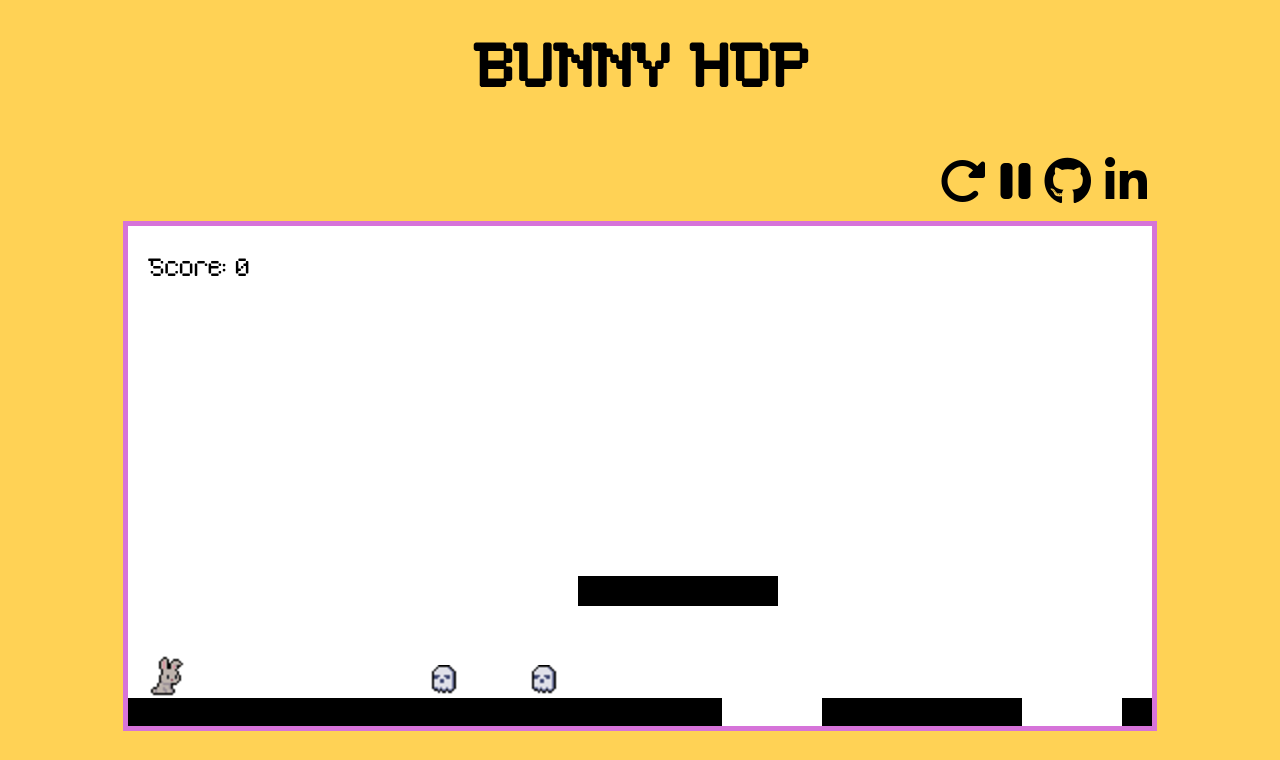
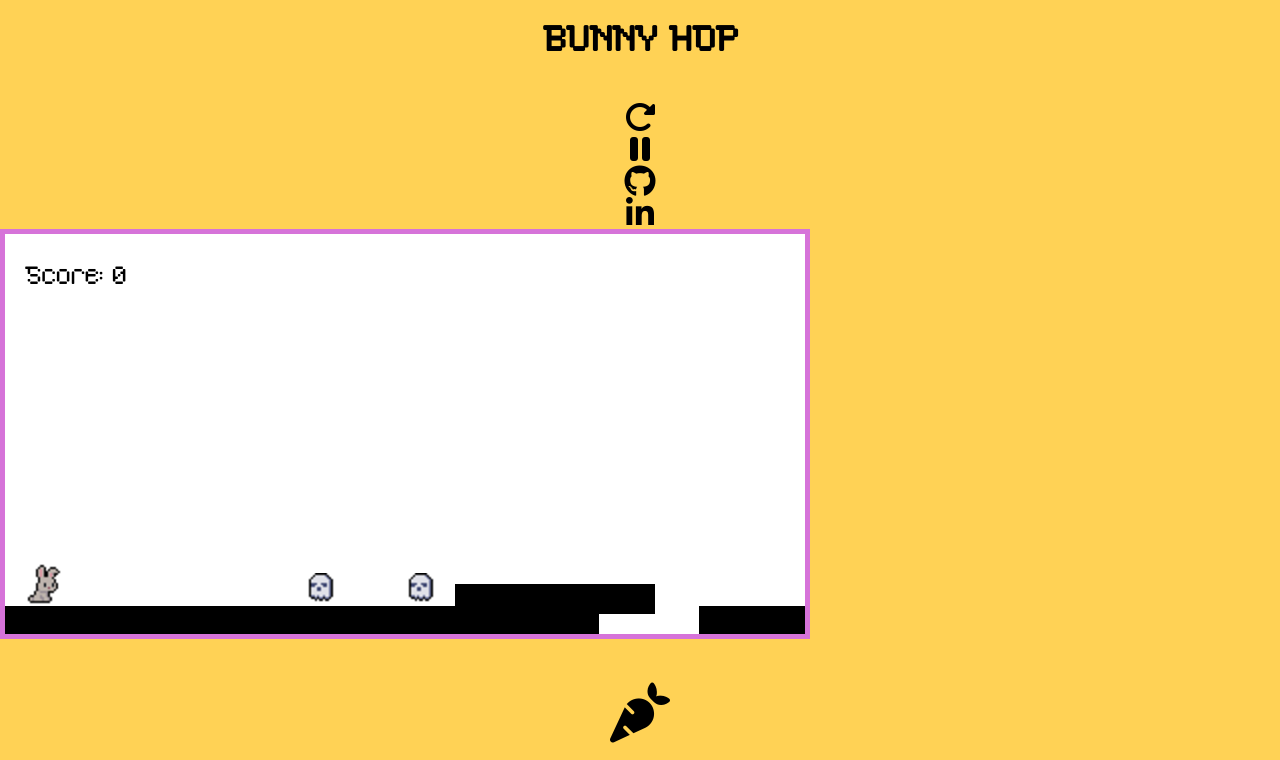
Before and after one commit to olga-bessonova/BunnyHop, a plain HTML site: page index.html in a window 1280 px wide. Shown: the top 760 px of the page. Drawn offline with Linux system fonts and the light colour scheme.

Commit message:
Update styles

```diff
--- a/index.css
+++ b/index.css
@@ -21,15 +21,6 @@ li {
 #canvas {
   padding: 0;
   margin: auto;
-  /* display: block; */
-
-  /* position: absolute;
-  top: 0;
-  bottom: 0;
-  left: 0;
-  right: 0; */
-  /* background: rgb(243, 200, 207); */
-  /* transform: translate(-50%,-50%); */
   border: 5px solid rgb(214, 115, 217);
 }
 
@@ -40,115 +31,41 @@ li {
   display: none;
 }
 
-
-/* #main-container {
-  position: absolute;
-  top: 50%;
-  left: 50%;
-  transform: translate(-50%, -50%);
-  width: 1200px;
-  height: 700px;
-} */
-
-
 h1 {
   font-family: "myFontHack", "myFontSnes", 'Courier New';
-  font-size: 60px;
+  font-size: 35px;
   width: 100%;
   text-align: center;
-  /* margin: 10px; */
 }
 
 #instructions {
   font-family: 'Courier New';
   font-size: 20px;
-  /* position: absolute; */
-  /* top: 550px; */
   text-align: center;
   margin-top: 40px;
 }
 
-#links-and-canvas{
-  width: 1034px;
-  margin: 0 auto;
-  /* display: flex; */
-  /* justify-content: flex-end; */
-}
-/* #control {
-    font-family: 'Courier New';
-    font-size: 20px;
-    cursor: pointer;
-} */
-
-/* #play-button {
-    position: absolute;
-    top: 50%;
-    left: 50%;
-    width: 90px;
-    transform: translate(-50%, -50%);
-    z-index: 5;
-    font-family: 'Courier New';
-    text-align: center;
-    padding: 10px;
+#links_and_canvas {
+  /* width: 1034px; */
+  /* margin: 0 auto; */
 }
 
-#pause-button {
-    position: absolute;
-    left: 400px;
-    top: -15px;
-    font-size: medium;
-    padding-bottom: 10px;
-} */
-
-/* #restart-button {
-    position: absolute;
-    top: 10px;
-    left: 400px;
-    font-size: medium;
-} */
-
-
-
-
-
-
-#navigation-bar {
-  /* width: 1240px; */
-  /* position: absolute; */
-  float: right;
-  list-style: none;
-  /* display: block; */
-  margin: 0;
-  padding: 0;
-  text-align: center;
-  /* top: -2%; */
-  /* right: 100px; */
-  /* bottom: ; */
+#navigation_bar {
+  /* float: right; */
+  /* list-style: none; */
+  /* margin: 0; */
+  /* padding: 0; */
+  /* text-align: center; */
 }
 
-#navigation-bar ul {
+.navigation_bar_ul {
   text-align: center;
-  /* display: flex; */
-  /* float: right; */
-  /* margin-right: 100px; */
-  /* margin-top: 120px; */
+  display: inline;
 }
-#navigation-bar li {
+/* #navigation-bar li {
   display: inline-block;
-  /* float: left; */
   margin-right: 10px;
-}
-
-/* #navigation-bar ul {
-  padding: 10px;
 } */
-
-
-
-/* #navigation-bar li {
-  list-style-type: none
-} */
-
 
 a {
   color: inherit;
--- a/index.html
+++ b/index.html
@@ -6,65 +6,39 @@
   <meta name="viewport" content="width=device-width, initial-scale=1.0">
   <link rel="stylesheet" href="index.css">
   <link rel="stylesheet" href="https://cdnjs.cloudflare.com/ajax/libs/font-awesome/6.3.0/css/all.min.css" integrity="sha512-SzlrxWUlpfuzQ+pcUCosxcglQRNAq/DZjVsC0lE40xsADsfeQoEypE+enwcOiGjk/bSuGGKHEyjSoQ1zVisanQ==" crossorigin="anonymous" referrerpolicy="no-referrer" />
-  <!-- <link rel="icon" href="./assets/icon/carrot-solid.svg"> -->
   <link rel="icon" href="./assets/icon/bunny.png">
 
-  <!-- <link rel="icon" href="https://fontawesome.com/icons/rabbit?s=light&f=classic"> -->
   <title>Bunny Hop</title>
 </head>
 <body>
   <h1 id="game-name">BUNNY HOP</h1>
 
-  <!-- <section id="main-container">
-    <section id="control">
-      <ul>
-          <li id="play-button">Play</li>
+
+    <div id="links_and_canvas">
+      <div id="navigation_bar">
+        <ul class="navigation_bar_ul">
           <li id="restart-button">
             <a href="#">
-              <i class="fa-solid fa-play fa-2x"></i> Restart
+              <i class="fa-solid fa-rotate-right fa-2x"></i>
             </a>
           </li>
           <li id="pause-button">
             <a href="#">
-              <i class="fa-solid fa-pause fa-2x"></i> Pause
-            </a>
-          </li>
-      </ul>
-  </section>-->
-
-
-
-
-    <div id="links-and-canvas">
-      <div id="navigation-bar">
-        <ul>
-          <!-- <li id="play-button">
-            <a href="#">
-              <i class="fa-solid fa-play fa-3x"></i>
-            </a>
-          </li> -->
-          <li id="restart-button">
-            <a href="#">
-              <i class="fa-solid fa-rotate-right fa-3x"></i>
-            </a>
-          </li>
-          <li id="pause-button">
-            <a href="#">
-              <i class="fa-solid fa-pause fa-3x"></i>
+              <i class="fa-solid fa-pause fa-2x"></i>
             </a></li>
             <li><a href="https://github.com/olga-bessonova/BunnyHop">
-              <i class="fa-brands fa-github fa-3x"></i>
+              <i class="fa-brands fa-github fa-2x"></i>
             </a></li>
 
             <li><a href="https://www.linkedin.com/in/olga-borovikova/">
-              <i class="fa-brands fa-linkedin-in fa-3x"></i>
+              <i class="fa-brands fa-linkedin-in fa-2x"></i>
             </a></li>
         </ul>
       </div>
 
-    <section id="canvas-container">
-      <canvas id="canvas"></canvas>
-    </section>
+      <div id="canvas-container">
+        <canvas id="canvas"></canvas>
+      </div>
 
     <section id="instructions">
       <i class="fa-solid fa-carrot fa-3x"></i>
--- a/index.js
+++ b/index.js
@@ -2,8 +2,8 @@ window.addEventListener('load', function(){
   const canvas = document.getElementById('canvas');
   const ctx = canvas.getContext('2d');
 
-  canvas.width = 1024;
-  canvas.height = 500;
+  canvas.width = 800;
+  canvas.height = 400;
   const universalSpeed = 5;
   const pitfallGap = 100;
   const terrainY = canvas.height - 28;
```
